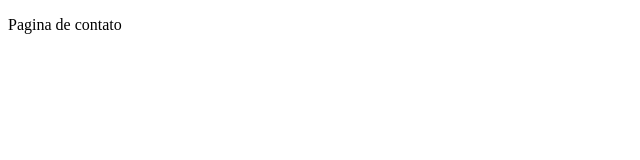
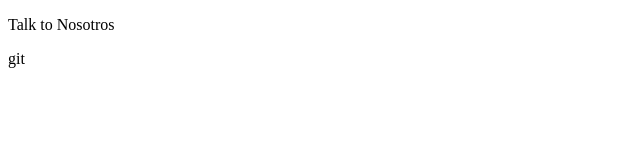
Before and after one commit to juones/github-master, a plain HTML site: page contato.html in a window 1280 px wide. Shown: the full height of the page, 0-640 px from the left. Drawn offline with Linux system fonts and the light colour scheme.

Commit message:
alteração final da pagina de contato closes #2

```diff
--- a/contato.html
+++ b/contato.html
@@ -7,6 +7,6 @@
     <title>Document</title>
 </head>
 <body>
-    <p>Pagina de contato</p>
+    <p>Talk to Nosotros</p>
 </body>
-</html>
+</html>git
```
